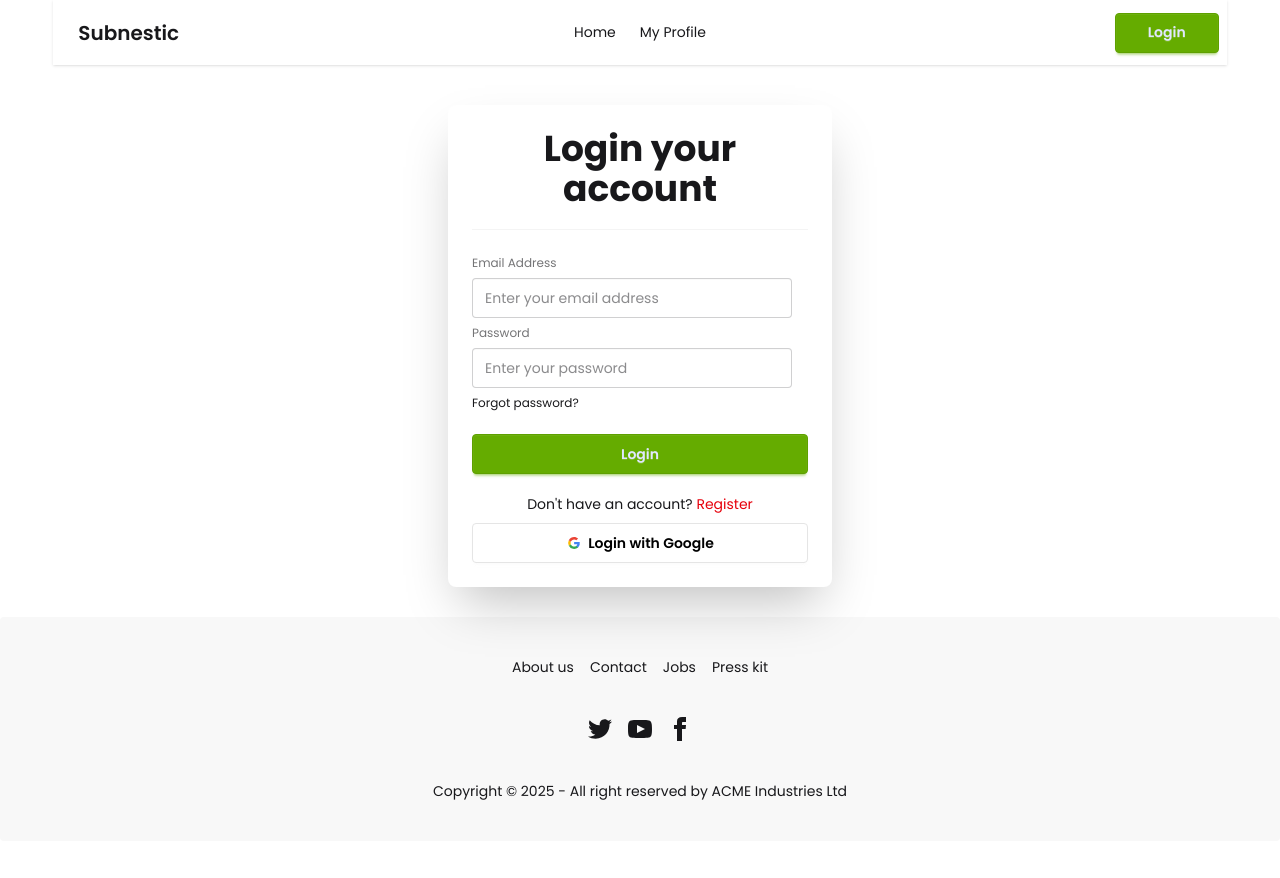
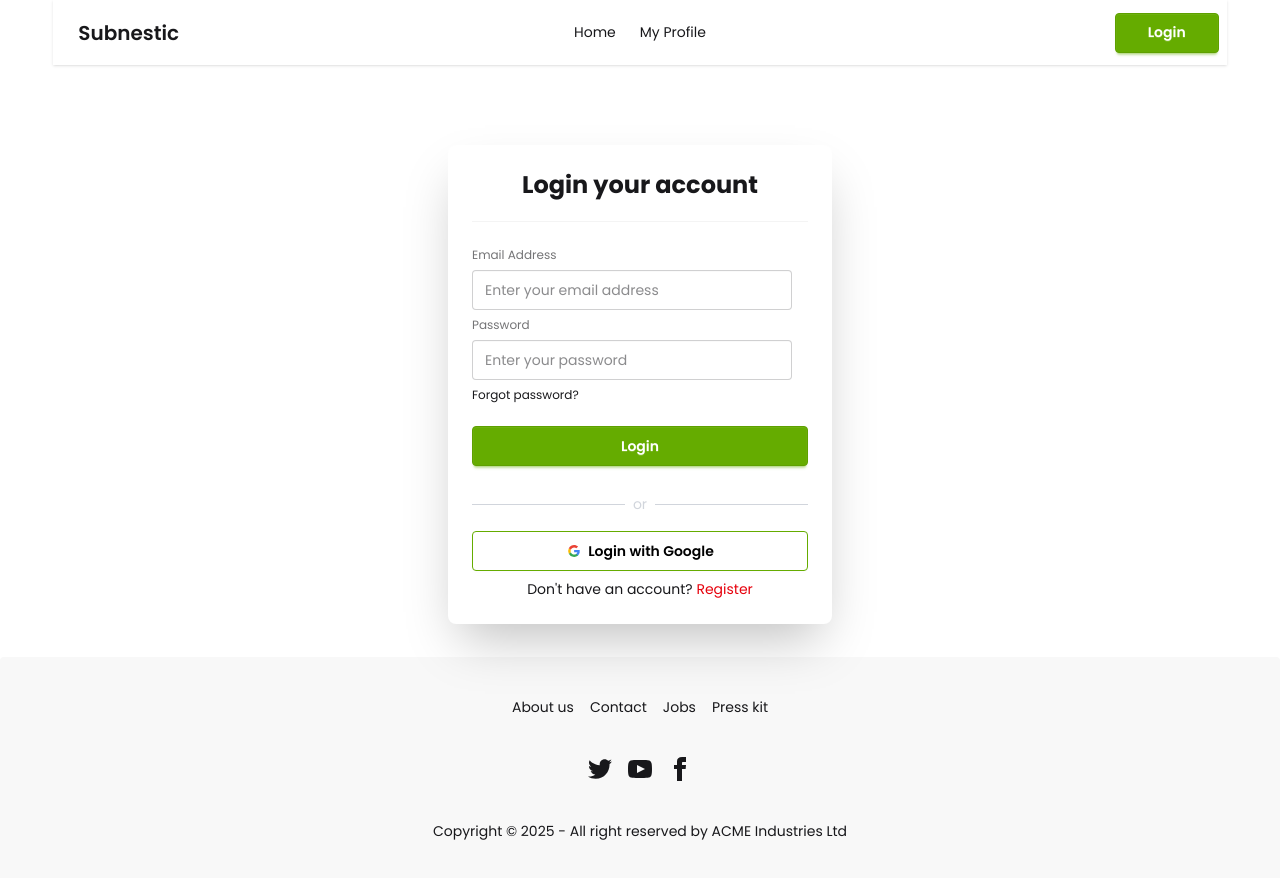
Before and after one commit to MizanRbf/subnestic-client, a React (Vite) app: page /auth/login in a window 1280 px wide. Shown: the top 878 px of the page. Before the commit the page ends 841 px from the top, so only its background shows below. Built offline with nearby package versions, Linux system fonts and the light colour scheme; no server answers.

Commit message:
register and login page style updated

```diff
--- a/src/Components/Navbar.jsx
+++ b/src/Components/Navbar.jsx
@@ -75,12 +75,12 @@ const Navbar = () => {
           <button
             onClick={handleSignOut}
             to=""
-            className="btn btn-primary px-8"
+            className="btn btn-primary px-8 text-white"
           >
             Logout
           </button>
         ) : (
-          <Link to="/auth/login" className="btn btn-primary px-8">
+          <Link to="/auth/login" className="text-white btn btn-primary px-8">
             Login
           </Link>
         )}
--- a/src/Pages/Login.jsx
+++ b/src/Pages/Login.jsx
@@ -1,14 +1,18 @@
 import React, { useContext, useState } from "react";
 import { Link, useLocation, useNavigate } from "react-router";
 import { AuthContext } from "../Provider/AuthContext";
+
+// Login Component
 const Login = () => {
   const location = useLocation();
-  const { setUser, loginUser, setLoading, googleLogin } =
-    useContext(AuthContext);
   const navigate = useNavigate();
   const [errorMessage, setErrorMessage] = useState("");
 
-  // Handle Google
+  // Context
+  const { setUser, loginUser, setLoading, googleLogin } =
+    useContext(AuthContext);
+
+  // Handle Google SignIn
   const handleGoogleSignIn = () => {
     googleLogin()
       .then((result) => {
@@ -40,9 +44,9 @@ const Login = () => {
   };
 
   return (
-    <div className="card bg-base-100 w-full max-w-sm mx-auto mt-10 shrink-0 shadow-2xl">
+    <div className="card bg-base-100 w-full max-w-sm mx-auto mt-20 shrink-0 shadow-2xl">
       <div className="card-body">
-        <h1 className="text-center text-xl">Login your account</h1>
+        <h2 className="text-center">Login your account</h2>
         <hr className="border-base-300 my-3" />
         <form onSubmit={handleLoginForm} className="fieldset">
           {/* Email */}
@@ -64,23 +68,23 @@ const Login = () => {
           <div>
             <a className="link link-hover">Forgot password?</a>
           </div>
-          <button type="submit" className="btn btn-primary mt-4">
+          <button type="submit" className="btn btn-primary mt-4 text-white">
             Login
           </button>
         </form>
         {/* Error */}
         <p className="text-red-500">{errorMessage}</p>
 
-        <p className="text-center">
-          Don't have an account?{" "}
-          <Link className="text-red-600" to="/auth/register">
-            Register
-          </Link>
-        </p>
-        {/* Google */}
+        {/* Or */}
+        <div className="flex items-center gap-2 my-2">
+          <hr className="flex-grow text-gray-300" />
+          <span className="text-gray-300">or</span>
+          <hr className="flex-grow text-gray-300" />
+        </div>
+        {/* Google Button*/}
         <button
           onClick={handleGoogleSignIn}
-          className="btn bg-white text-black border-[#e5e5e5]"
+          className="btn bg-white text-black border-primary"
         >
           <svg
             aria-label="Google logo"
@@ -111,6 +115,12 @@ const Login = () => {
           </svg>
           Login with Google
         </button>
+        <p className="text-center">
+          Don't have an account?{" "}
+          <Link className="text-red-600" to="/auth/register">
+            Register
+          </Link>
+        </p>
       </div>
     </div>
   );
--- a/src/Pages/Register.jsx
+++ b/src/Pages/Register.jsx
@@ -36,7 +36,7 @@ const Register = () => {
   return (
     <div className="card bg-base-100 w-full max-w-sm mx-auto mt-10 shrink-0 shadow-2xl">
       <div className="card-body">
-        <h1 className="text-center text-xl">Register your account</h1>
+        <h2 className="text-center">Register your account</h2>
         <hr className="border-base-300 my-3" />
 
         <form onSubmit={handleRegister} className="fieldset">
@@ -82,7 +82,7 @@ const Register = () => {
             Accept terms & conditions
           </label>
 
-          <button type="submit" className="btn btn-primary mt-4">
+          <button type="submit" className="btn btn-primary mt-4 text-white">
             Register
           </button>
         </form>
```
